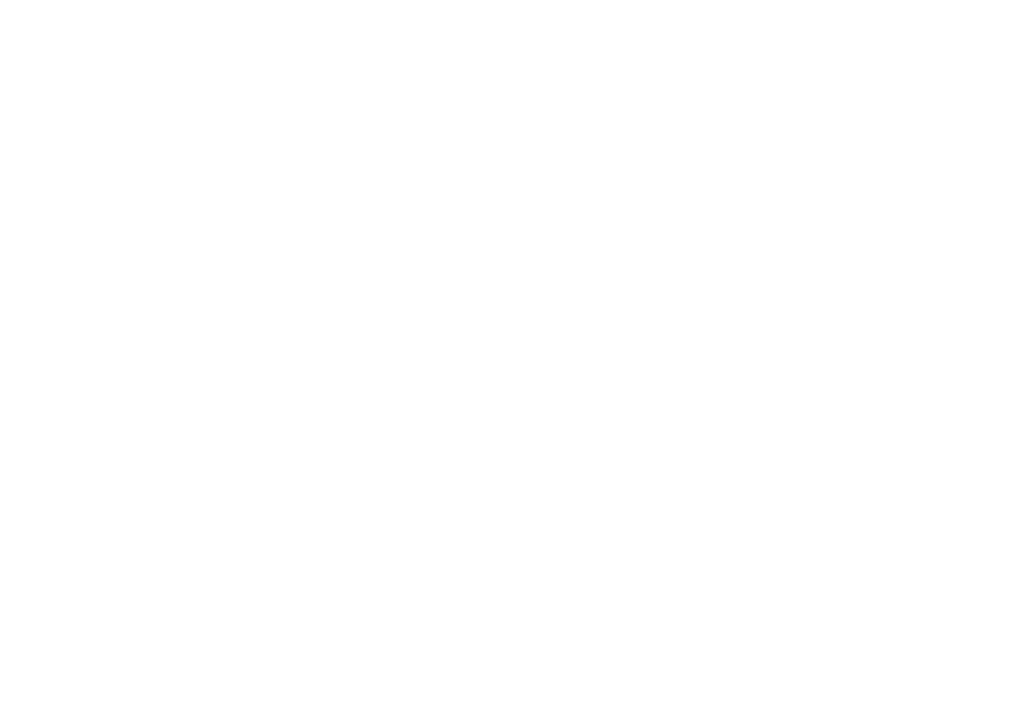
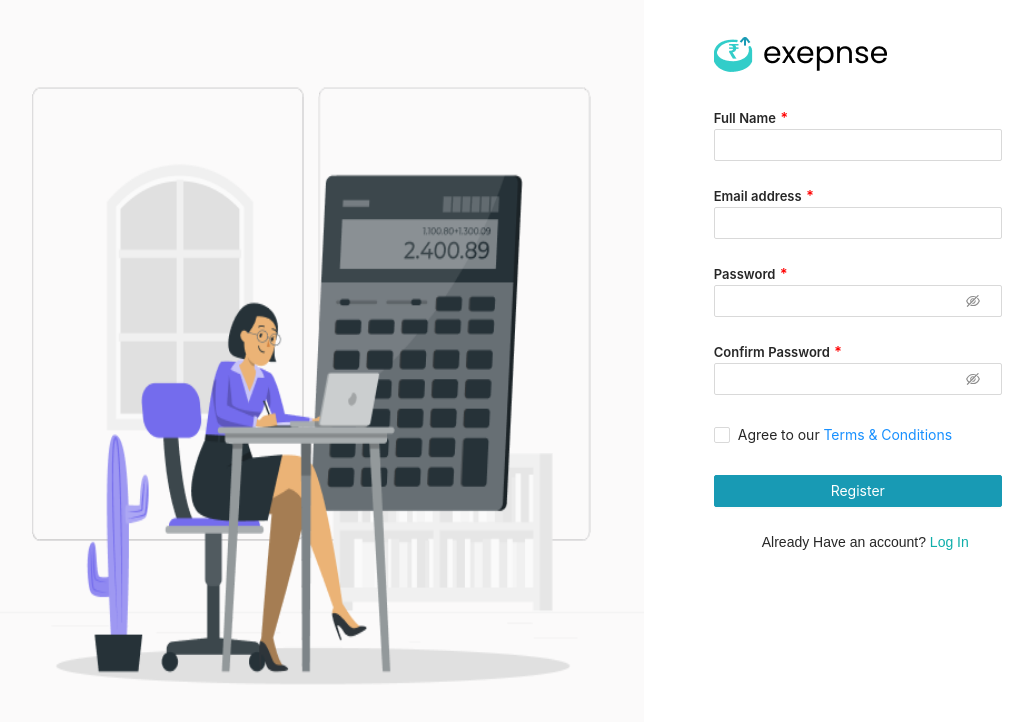
Before and after one commit to nityahutech/expense, a React (Create React App) app: page /SignupPage in a window 1280 px wide. Before the commit this address had no page. Shown: the top 722 px of the page, without its empty margins (68-1101 px from the left). Built offline with nearby package versions, Linux system fonts and the light colour scheme.

Commit message:
Signup page added

```diff
--- a/src/App.js
+++ b/src/App.js
@@ -1,6 +1,7 @@
 import React from "react";
 import LoginPage from "./components/LoginPage";
 import "./App.css";
+import SignupPage from "./components/SignupPage";
 import DashBoard from "./pages/dashBoard/DashBoard";
 import ExpenseFrm from "./pages/expenseFrm/AddExpense";
 import NewSider from "./components/sidebar/NewSidebar";
@@ -15,6 +16,7 @@
     <BrowserRouter>
       <Routes>
         <Route path="/" element={<LoginPage />} />
+        <Route path="/SignupPage" element={<SignupPage />}/>
         {/* <Route path="/Home" element={<DashBoard />} /> */}
         <Route path="/DashBoard" element={<DashBoard />} />
         <Route path="/Expense/AddExpense" element={<ExpenseFrm />} />
--- a/src/components/LoginPage.js
+++ b/src/components/LoginPage.js
@@ -29,7 +29,7 @@
     } catch {
       setError("Failed to log in");
       setTimeout(() => {
-        setError("")
+        setError("");
       }, 3000);
     }
 
@@ -103,7 +103,7 @@
                   </Form.Item>
                 </div>
 
-                <div style={{display:'flex'}}>
+                <div style={{ display: "flex" }}>
                   <Form.Item
                     name="remember"
                     valuePropName="checked"
@@ -116,7 +116,12 @@
                   >
                     <Checkbox className="chkbox-color">Remember me</Checkbox>
                   </Form.Item>
-                  <div className="forgotpwd" style={{marginLeft: '3.5rem', marginTop:'5px'}}>Forgot Password?</div>
+                  <div
+                    className="forgotpwd"
+                    style={{ marginLeft: "3.5rem", marginTop: "5px" }}
+                  >
+                    Forgot Password?
+                  </div>
                 </div>
 
                 <Form.Item
@@ -150,9 +155,9 @@
 
                 <div className="signup-msg">
                   Don't Have an account?{" "}
-                  <span style={{ color: "#0FAEAA", cursor: "pointer" }}>
+                  <a href="/SignupPage" style={{ color: "#0FAEAA", cursor: "pointer" }}>
                     SignUp
-                  </span>
+                  </a>
                 </div>
                 <Col xs={24} sm={24} md={24} lg={24} xl={24}>
                   <p className="loginFooter">
--- /dev/null
+++ b/src/components/SignupPage.js
@@ -0,0 +1,235 @@
+import React, {useState} from "react";
+import { Form, Button, Checkbox, Input, Alert } from "antd";
+import { signup } from "../contexts/AuthContext";
+
+function SignupPage() {
+  const [signupEmail, setsignupEmail] = useState("");
+  const [signupPassword, setsignupPassword] = useState("");
+  const [error, setError] = useState("");
+  const [success, setSuccess] = useState("");
+  const [loading, setLoading] = useState(false);
+
+  const win = window.sessionStorage;
+
+  async function handleSubmit(e) {
+    e.preventDefault();
+    console.log(signupEmail, signupPassword);
+    win.clear();
+    try {
+      setError("");
+      setLoading(true);
+
+      let res = await signup(signupEmail, signupPassword);
+      // console.log(res.user.accessToken);
+      sessionStorage.setItem("accessToken", res.user.accessToken);
+      setSuccess("Registration Successful. Please LogIn!")
+    } catch (err)  {
+      console.log(err);
+      setError("Failed to Register!");
+      setTimeout(() => {
+        setError("");
+      }, 5000);
+    }
+    finally{
+
+      setTimeout(() => {
+        setSuccess("");
+      }, 2000);
+    }
+
+    setLoading(false);
+  }
+
+  return (
+    <>
+      <div className="main-div">
+        <div className="img-div">
+          <img src={process.env.PUBLIC_URL + "login-img.png"} alt="" />
+        </div>
+        <div className="login-div">
+          <div className="xyz">
+            <div className="signupForm-div">
+              <div className="exepnse-logo">
+                <img src={process.env.PUBLIC_URL + "ExepnseLogo.png"} alt="" />
+              </div>
+              <Form
+                name="basic"
+                labelCol={{
+                  span: 8,
+                }}
+                wrapperCol={{
+                  span: 16,
+                }}
+                initialValues={{
+                  remember: true,
+                }}
+                autoComplete="off"
+              >
+                <div className="signupEmail-div">
+                  Full Name<label style={{ color: "red" }}> *</label>
+                </div>
+                <div className="emailInput-div">
+                  <Form.Item
+                    name={["user", "name"]}
+                    // label="Name"
+                    rules={[
+                      {
+                        required: true,
+                        message: "Enter your Full Name!",
+                      },
+                    ]}
+                  >
+                    <Input />
+                  </Form.Item>
+                </div>
+                <div className="signupEmail-div">
+                  Email address<label style={{ color: "red" }}> *</label>
+                </div>
+                <div className="emailInput-div">
+                  {/* <Row>
+                <Col xl={24} lg={24} sm={24} md={24} xs={24}> */}
+                  <Form.Item
+                    name="email"
+                    rules={[
+                      {
+                        type: "email",
+                        message: "The input is not valid E-mail!",
+                      },
+                      {
+                        required: true,
+                        message: "Enter your Email!",
+                      },
+                    ]}
+                  >
+                    <Input onChange={(e) => setsignupEmail(e.target.value)} />
+                  </Form.Item>
+                  {/* </Col>
+                  </Row> */}
+                </div>
+                <div className="signupEmail-div">
+                  Password<label style={{ color: "red" }}> *</label>
+                </div>
+                <div className="pwdInput-div">
+                  <Form.Item
+                    name="password"
+                    // label="Password"
+                    rules={[
+                      {
+                        required: true,
+                        message: "Please input 6 character password!",
+                      },
+                    ]}
+                    hasFeedback
+                  >
+                    <Input.Password onChange={(e) => setsignupPassword(e.target.value)}/>
+                  </Form.Item>
+                </div>
+                <div className="signupEmail-div">
+                  Confirm Password<label style={{ color: "red" }}> *</label>
+                </div>
+                <div className="pwdInput-div">
+                  <Form.Item
+                    name="confirm"
+                    // label="Confirm Password"
+                    dependencies={["password"]}
+                    hasFeedback
+                    rules={[
+                      {
+                        required: true,
+                        message: "Please confirm your password!",
+                      },
+                      ({ getFieldValue }) => ({
+                        validator(_, value) {
+                          if (!value || getFieldValue("password") === value) {
+                            return Promise.resolve();
+                          }
+
+                          return Promise.reject(
+                            new Error(
+                              "The two passwords that you entered do not match!"
+                            )
+                          );
+                        },
+                      }),
+                    ]}
+                  >
+                    <Input.Password />
+                  </Form.Item>
+                </div>
+                <Form.Item
+                  name="agreement"
+                  valuePropName="checked"
+                  rules={[
+                    {
+                      validator: (_, value) =>
+                        value
+                          ? Promise.resolve()
+                          : Promise.reject(
+                              new Error("Should accept agreement")
+                            ),
+                    },
+                  ]}
+                //   {...tailFormItemLayout}
+                >
+                  <Checkbox className="chkbox-color">
+                    {" "}
+                    Agree to our <a href="#">Terms & Conditions</a>
+                  </Checkbox>
+                </Form.Item>
+                <Form.Item
+                  wrapperCol={
+                    {
+                      // offset: 8,
+                      // span: 16,
+                    }
+                  }
+                //   {...tailFormItemLayout}
+                >
+                  <div className="register-btn">
+                    {" "}
+                    <Button
+                      type="submit"
+                      htmlType="submit"
+                      style={{ backgroundColor: "#189AB4", color: "white" }}
+                        onClick={handleSubmit}
+                        disabled={loading}
+                    >
+                      Register
+                    </Button>
+                  </div>
+                </Form.Item>
+                {error && (
+                  <Alert
+                    type="error"
+                    message={error}
+                    style={{ width: "18rem" }}
+                  />
+                )}
+                {success && (
+                  <Alert
+                    type="success"
+                    message={success}
+                    style={{ width: "18rem" }}
+                  />
+                )}
+                <div className="signup-msg">
+                  Already Have an account?{" "}
+                  <a href="/" style={{ color: "#0FAEAA", cursor: "pointer" }}>
+                    Log In
+                  </a>
+                </div>
+                {/* <Col xs={24} sm={24} md={24} lg={24} xl={24}>
+                  <p className="signupFooter">
+                    © 2022 Expense. All rights reserved. Terms of Service
+                  </p>
+                </Col> */}
+              </Form>
+            </div>
+          </div>
+        </div>
+      </div>
+    </>
+  );
+}
+
+export default SignupPage;
--- a/src/style/global.css
+++ b/src/style/global.css
@@ -102,6 +102,46 @@
   color: #c2c0c0;
 }
 
+/* for signup page */
+
+.signupEmail-div{
+  font-weight: 600;
+  font-size: small;
+}
+.signupForm-div .ant-form{
+  margin-top: 2rem;
+}
+.signupFooter{
+  font-family: sans-serif;
+  font-size: 12px;
+  /* margin-top: 2rem; */
+  color: #c2c0c0;
+}
+.register-btn .ant-btn {
+  outline: 0;
+  color: #fff;
+  border-color: #189AB4;
+  background: #189AB4;
+  width: 18rem;
+}
+.register-btn .ant-btn:hover {
+  background: #189AB4;
+  color: #fff;
+  border-color: #189AB4;
+}
+.register-btn .ant-form-item{
+  box-sizing: border-box;
+  margin: 0;
+  padding: 0;
+  color: rgba(0, 0, 0, 0.85);
+  font-size: 14px;
+  font-variant: tabular-nums;
+  line-height: 1.5715;
+  list-style: none;
+  font-feature-settings: 'tnum', "tnum";
+  /* margin-bottom: 10px; */
+  vertical-align: top;}
+
 
 /* -----------mobile--------------- */
 
```
Lines whose indentation alone changed are shown as unchanged.
